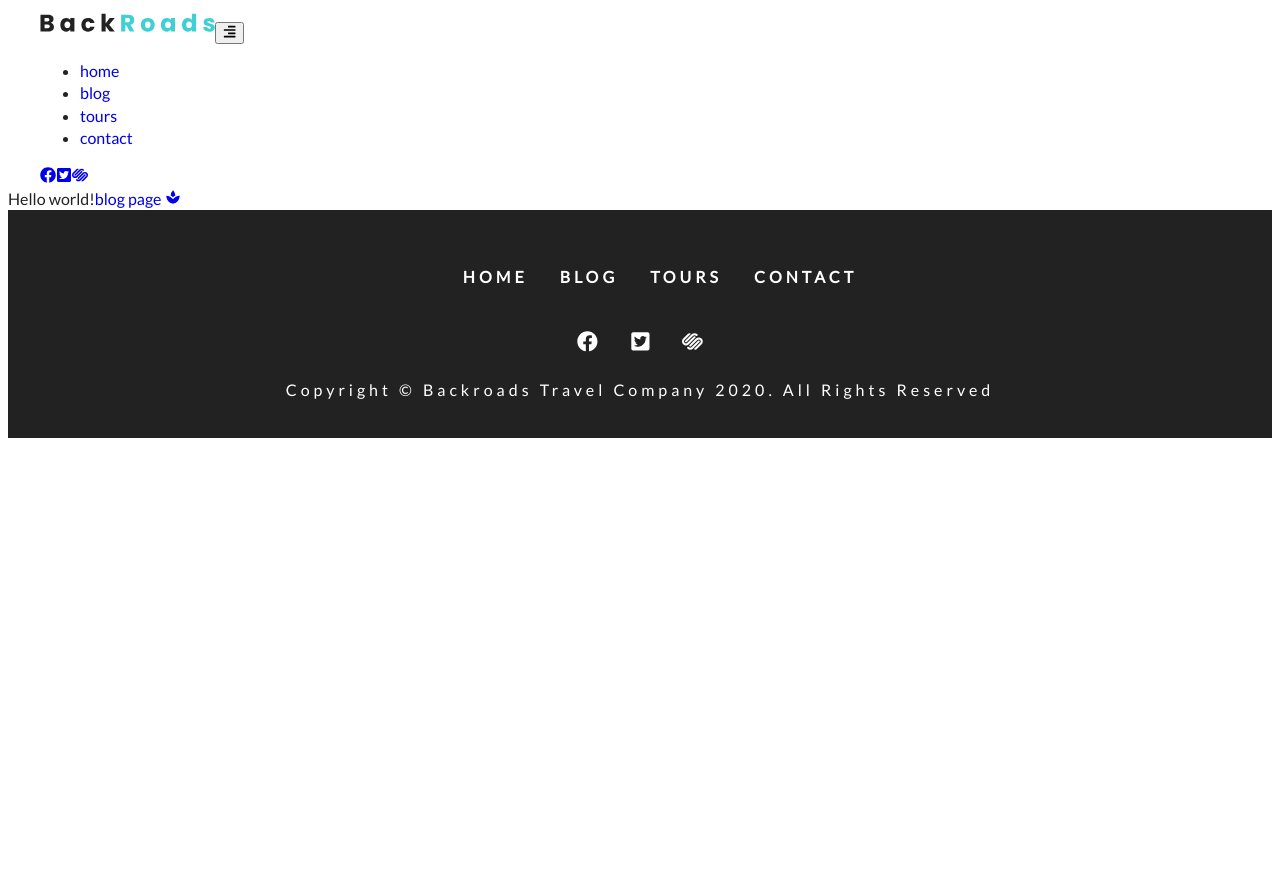
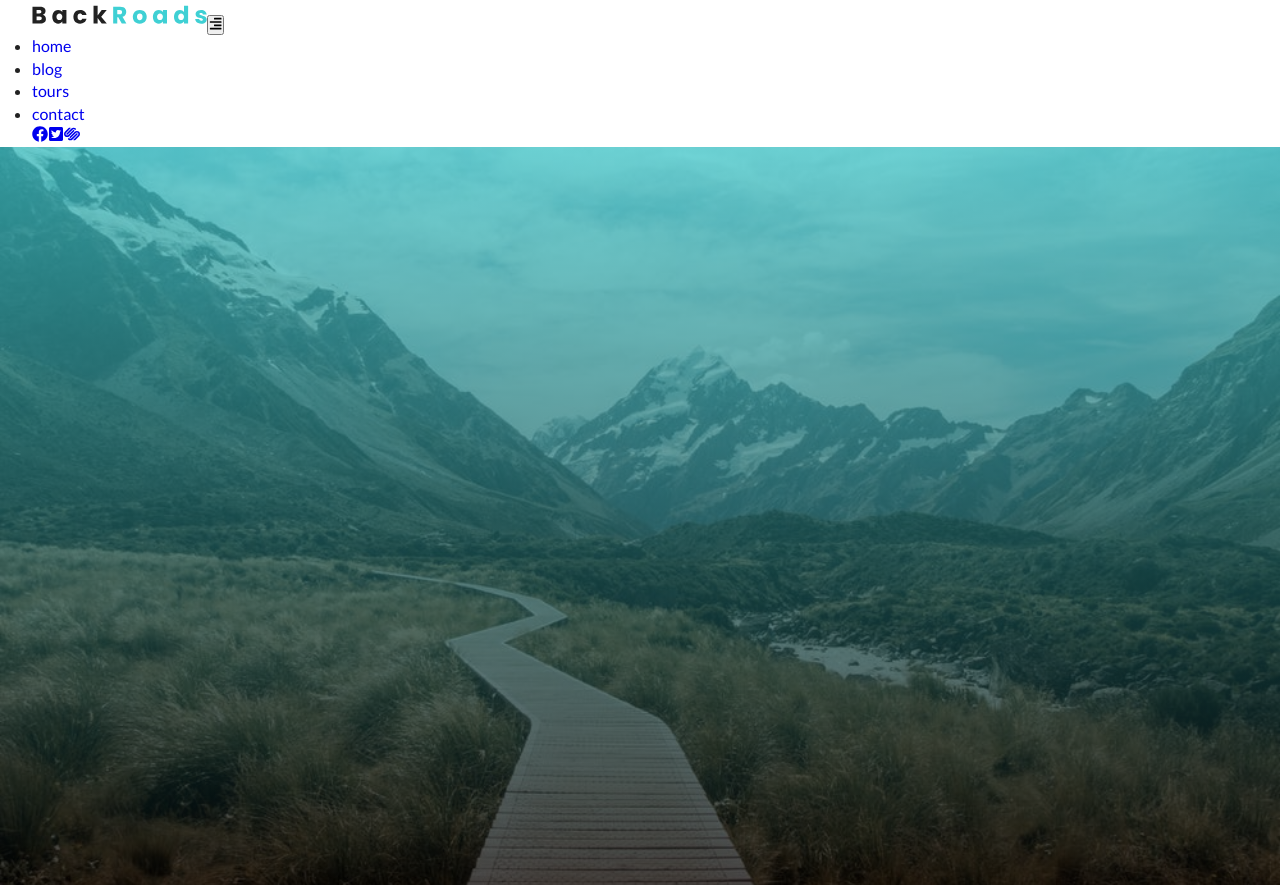
Before and after one commit to ym-edu/gatsby-backroads, a Gatsby site: page / in a window 1280 px wide. Shown: the top 885 px of the page. Before the commit the page ends 800 px from the top, so only its background shows below. Built offline with nearby package versions, Linux system fonts and the light colour scheme; Gatsby itself is replaced by a stand-in of ours.

Commit message:
Created a hero component using unoptimized method of setting background image through css

```diff
--- /dev/null
+++ b/src/components/SimpleHero.js
@@ -0,0 +1,7 @@
+import React from 'react'
+
+export default function SimpleHero({children}) {
+  return (
+      <header className='defaultHero'>{children}</header>
+  )
+}
--- a/src/components/layout.css
+++ b/src/components/layout.css
@@ -12,12 +12,12 @@
   --lightShadow: 2px 5px 3px 0px rgba(0, 0, 0, 0.5);
   --darkShadow: 4px 10px 5px 0px rgba(0, 0, 0, 0.5);
 }
-
-/* * {
+/* Without this, SimpleHero goes past the vh and has margins around it. Adding this makes it flush with the screen an surrounding components. */
+* {
   margin: 0;
   padding: 0;
   box-sizing: border-box;
-} */
+}
 
 body {
   font-family: "Lato", sans-serif;
--- a/src/pages/index.js
+++ b/src/pages/index.js
@@ -1,14 +1,12 @@
 import React from "react"
-import {Link} from 'gatsby'
 import Layout from '../components/Layout'
-import { MdSpa } from "react-icons/md"
+import SimpleHero from "../components/SimpleHero"
 
 export default function Home() {
   return(
   <>
     <Layout>
-      Hello world!
-      <Link to="/blog/">blog page <MdSpa/></Link>
+      <SimpleHero></SimpleHero>
     </Layout>
   </>
   )
```
